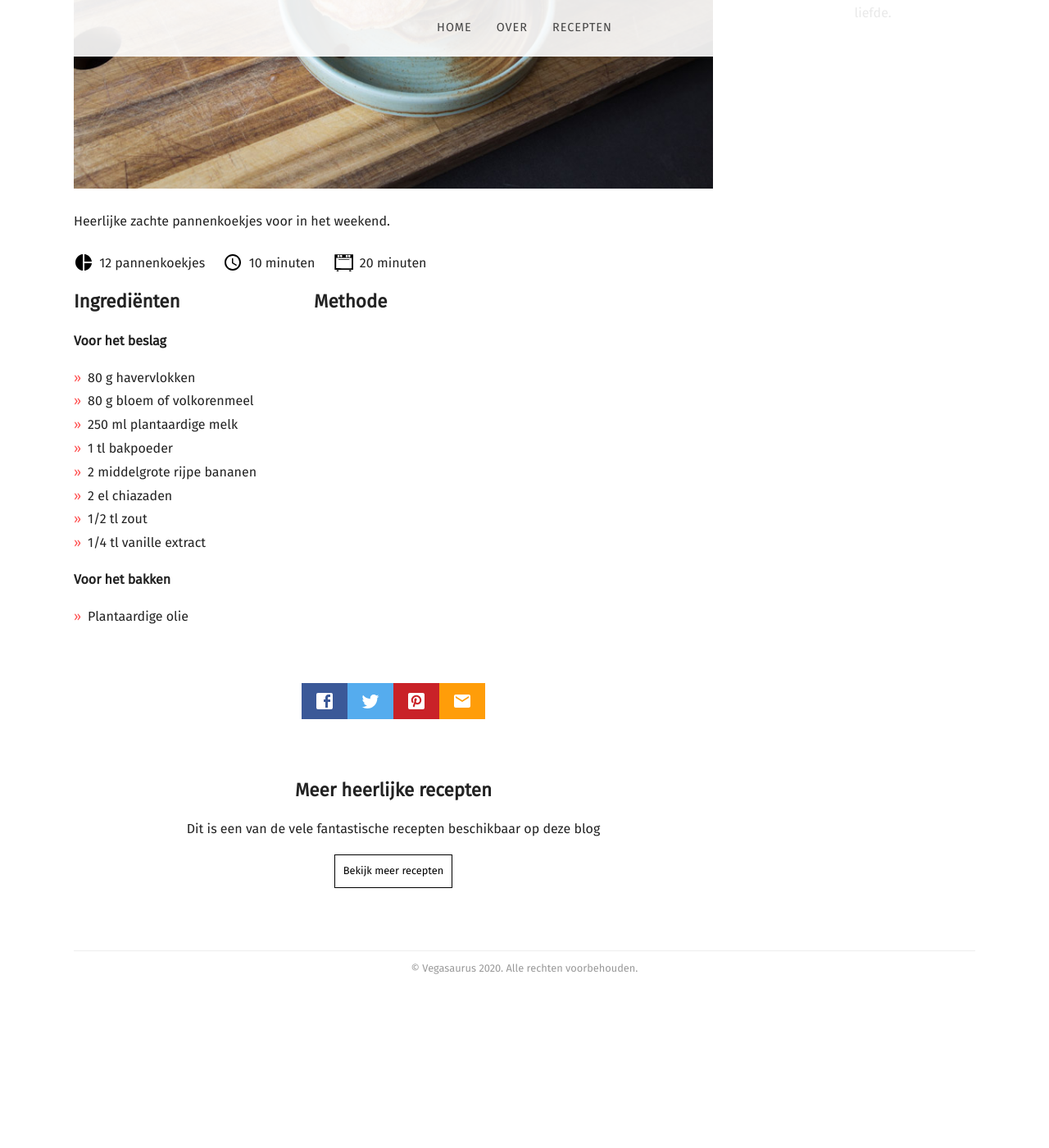
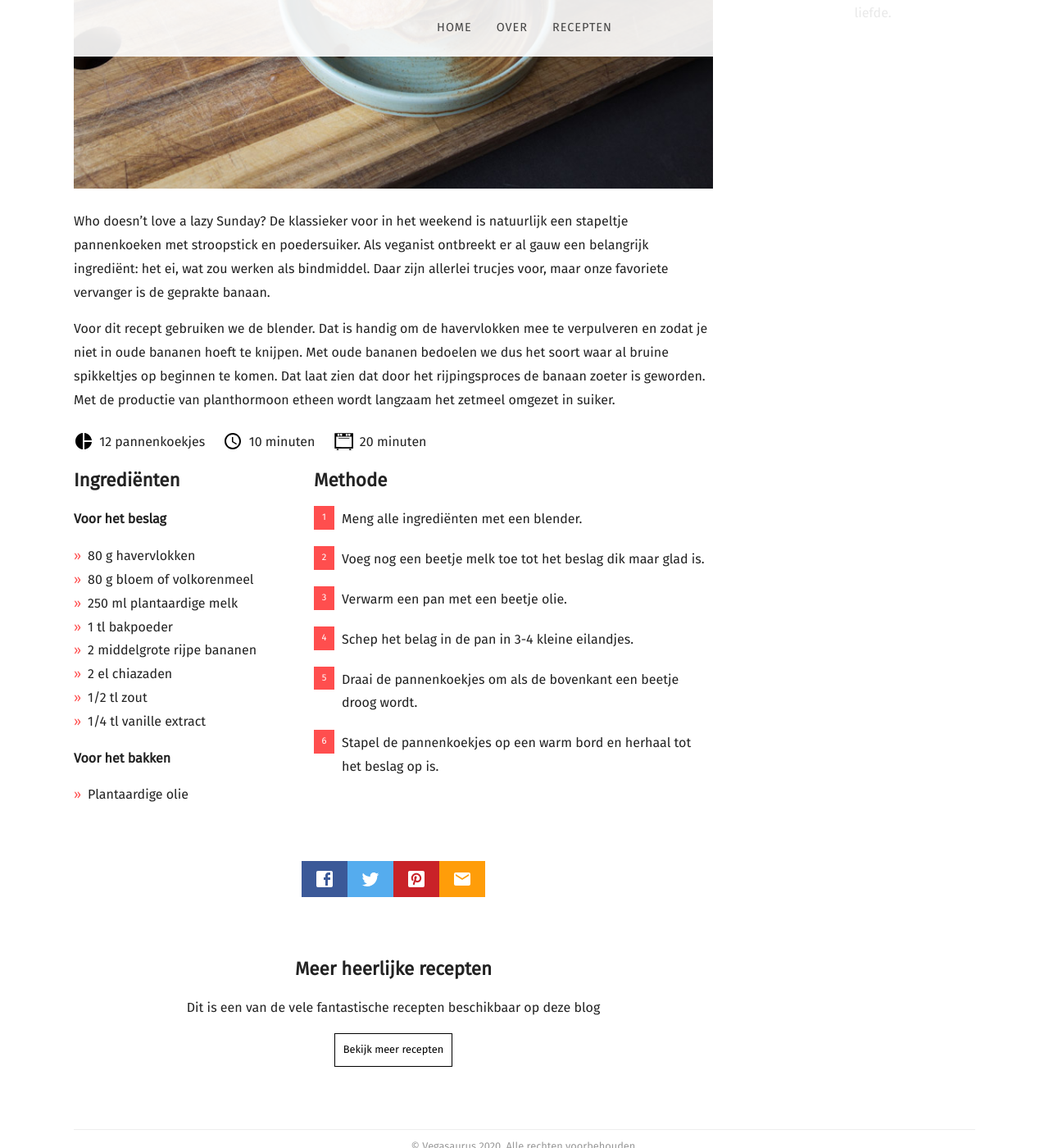
Before and after one commit to marijnio/vegasaurus-old, a Jekyll site: the page built from _posts/2020-03-14-zachte-bananenpannenkoekjes.md, in a window 1280 px wide and 1400 px high, scrolled down 663 px. Shown: the whole window at 82% size. Built offline with Jekyll 4.4.1, drawn with Linux system fonts in a browser that asks for light colours; nearby versions of some CDN libraries; before the commit the page ends 1879 px from its top, so only the background shows below that.

Commit message:
Recipe fix

```diff
--- a/_posts/2020-03-14-zachte-bananenpannenkoekjes.md
+++ b/_posts/2020-03-14-zachte-bananenpannenkoekjes.md
@@ -24,7 +24,7 @@ recipe:
 
     * Plantaardige olie
 
-directions_markdown: |-
+  directions_markdown: |-
 
     1. Meng alle ingrediënten met een blender.
     2. Voeg nog een beetje melk toe tot het beslag dik maar glad is.
@@ -35,4 +35,6 @@ directions_markdown: |-
 
 ---
 
-Heerlijke zachte pannenkoekjes voor in het weekend.
+Who doesn't love a lazy Sunday? De klassieker voor in het weekend is natuurlijk een stapeltje pannenkoeken met stroopstick en poedersuiker. Als veganist ontbreekt er al gauw een belangrijk ingrediënt: het ei, wat zou werken als bindmiddel. Daar zijn allerlei trucjes voor, maar onze favoriete vervanger is de geprakte banaan.
+
+Voor dit recept gebruiken we de blender. Dat is handig om de havervlokken mee te verpulveren en zodat je niet in oude bananen hoeft te knijpen. Met oude bananen bedoelen we dus het soort waar al bruine spikkeltjes op beginnen te komen. Dat laat zien dat door het rijpingsproces de banaan zoeter is geworden. Met de productie van planthormoon etheen wordt langzaam het zetmeel omgezet in suiker.
```
